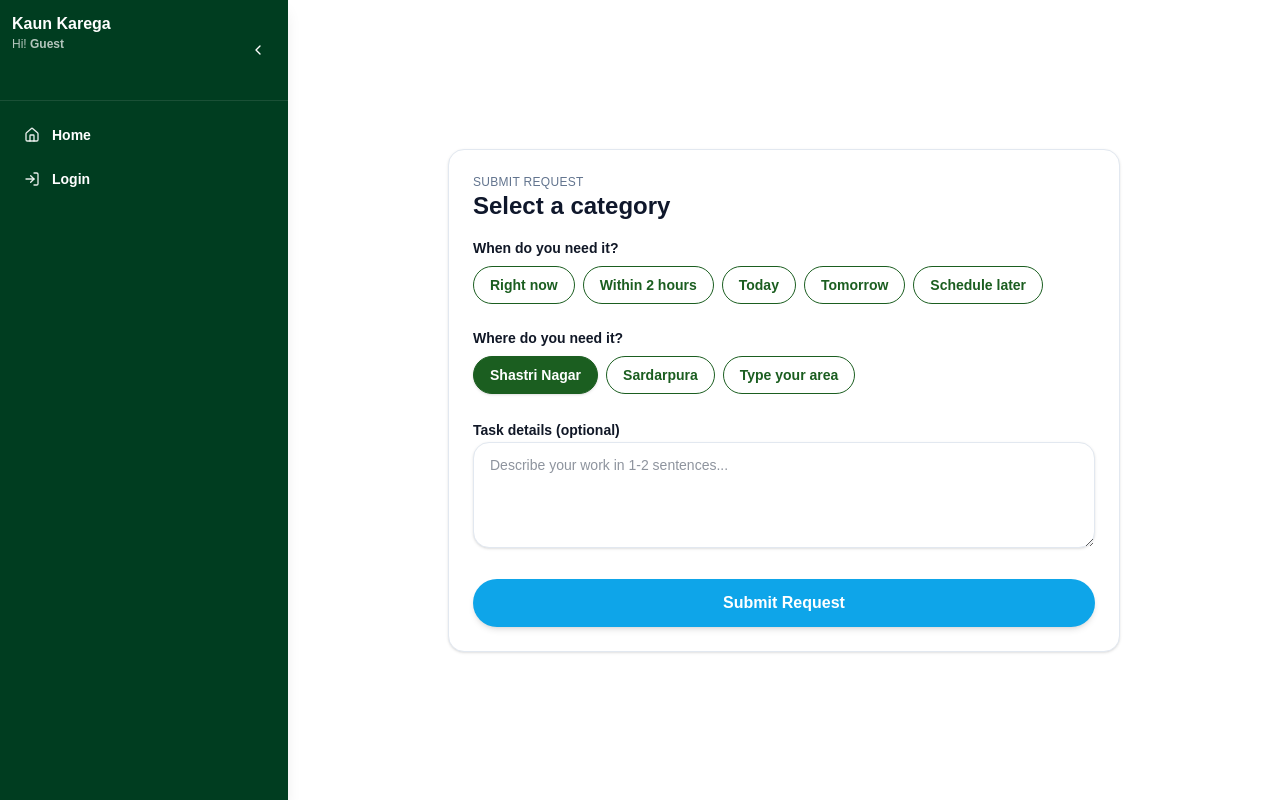
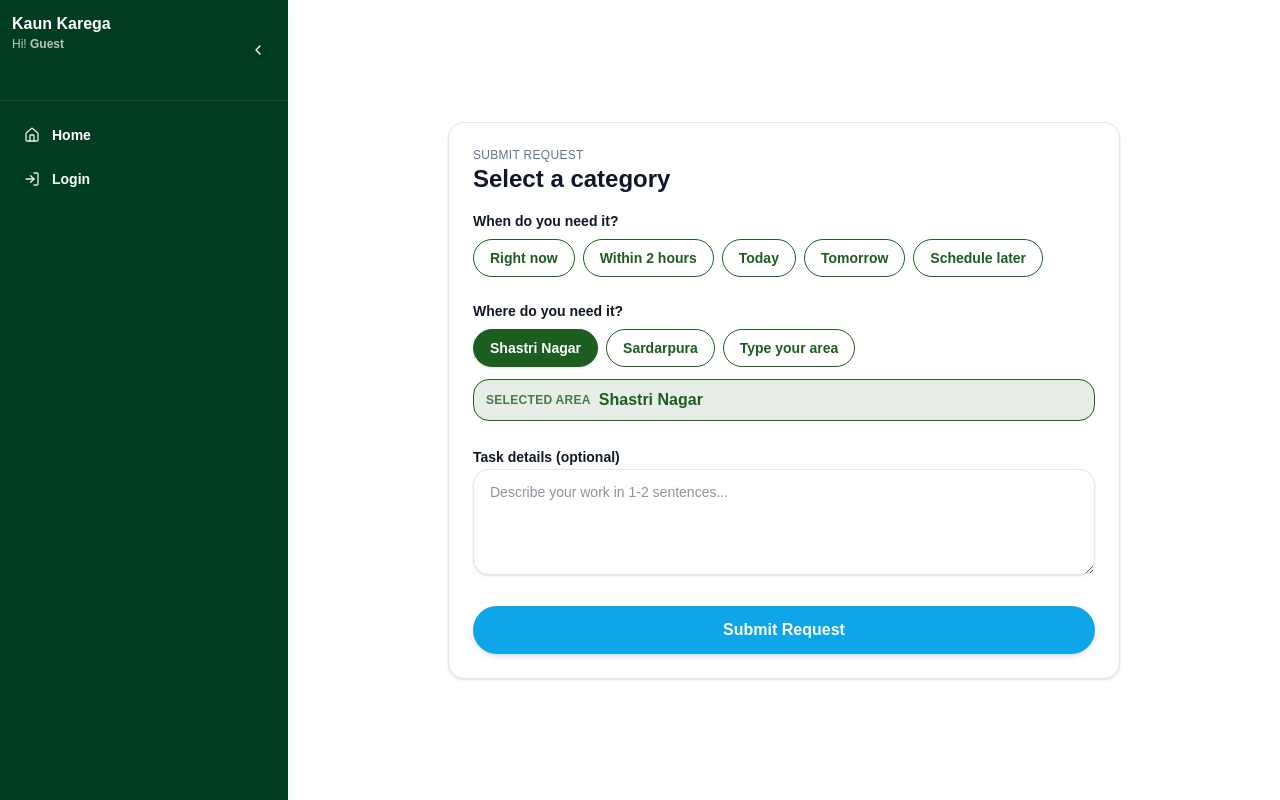
Before and after one commit to rishabh22rathi-alt/kaun-karega, a Next.js app in the folder web/: page /request-flow in a window 1280 px wide. Both pictures are taken after a click on the button "Shastri Nagar". Built offline with nearby package versions, Linux system fonts and the light colour scheme.

Commit message:
fix: show selected area confirmation

```diff
--- a/web/app/(public)/components/AreaSelection.tsx
+++ b/web/app/(public)/components/AreaSelection.tsx
@@ -53,6 +53,11 @@ export default function AreaSelection({
   const [showSuggestions, setShowSuggestions] = useState(false);
   const [showAllMode, setShowAllMode] = useState(false);
   const [inputError, setInputError] = useState("");
+  // Original user input that differs (case/spelling) from the canonical
+  // area finally selected. Shown beneath the "Selected area" chip so the
+  // user sees the canonical their request will use. Cleared on every
+  // direct (chip / suggestion) selection.
+  const [aliasInput, setAliasInput] = useState("");
   const inputRef = useRef<HTMLInputElement | null>(null);
   const inputShellRef = useRef<HTMLDivElement | null>(null);
   const dropdownRef = useRef<HTMLDivElement | null>(null);
@@ -151,6 +156,7 @@ export default function AreaSelection({
     setShowSuggestions(false);
     setShowAllMode(false);
     setInputError("");
+    setAliasInput("");
     onSelect(normalized);
   };
 
@@ -217,6 +223,15 @@ export default function AreaSelection({
       setShowSuggestions(true);
       return;
     }
+    // Track the user's original input only when it differs from the
+    // canonical we resolved to (case / spacing variations). Identical
+    // values clear the alias hint so the confirmation card stays clean.
+    const typedTrimmed = typedArea.trim().replace(/\s+/g, " ");
+    setAliasInput(
+      typedTrimmed && typedTrimmed.toLowerCase() !== matchedKnownArea.toLowerCase()
+        ? typedTrimmed
+        : ""
+    );
     setTypedArea("");
     setShowSuggestions(false);
     setShowAllMode(false);
@@ -241,6 +256,7 @@ export default function AreaSelection({
     setShowSuggestions(false);
     setShowAllMode(false);
     setInputError("");
+    setAliasInput("");
     inputRef.current?.blur();
     onSelect(normalized);
   };
@@ -397,6 +413,32 @@ export default function AreaSelection({
         </div>
       )}
 
+      {/* Selection confirmation — visible whenever an area is chosen,
+          regardless of source (preset chip, last-used, dropdown
+          suggestion, or typed-and-confirmed). The matched-to line shows
+          only when the user's original input differs from the canonical
+          resolved area. Mobile-clean: stacks vertically, truncates long
+          area names. */}
+      {selectedArea ? (
+        <div
+          className="mt-3 flex flex-col gap-1 rounded-2xl border border-[#1B5E20] bg-[#1B5E20]/10 px-3 py-2 sm:flex-row sm:items-center sm:gap-2"
+          aria-live="polite"
+        >
+          <span className="shrink-0 text-[11px] font-semibold uppercase tracking-wide text-[#1B5E20]/80 sm:text-xs">
+            Selected area
+          </span>
+          <span className="min-w-0 truncate text-sm font-bold text-[#1B5E20] sm:text-base">
+            {selectedArea}
+          </span>
+          {aliasInput &&
+          aliasInput.toLowerCase() !== selectedArea.toLowerCase() ? (
+            <span className="min-w-0 truncate text-[11px] text-[#1B5E20]/80 sm:ml-auto sm:text-xs">
+              Matched from “{aliasInput}”
+            </span>
+          ) : null}
+        </div>
+      ) : null}
+
       {errorMessage ? (
         <p className="mt-2 text-xs text-red-600">{errorMessage}</p>
       ) : null}
```
